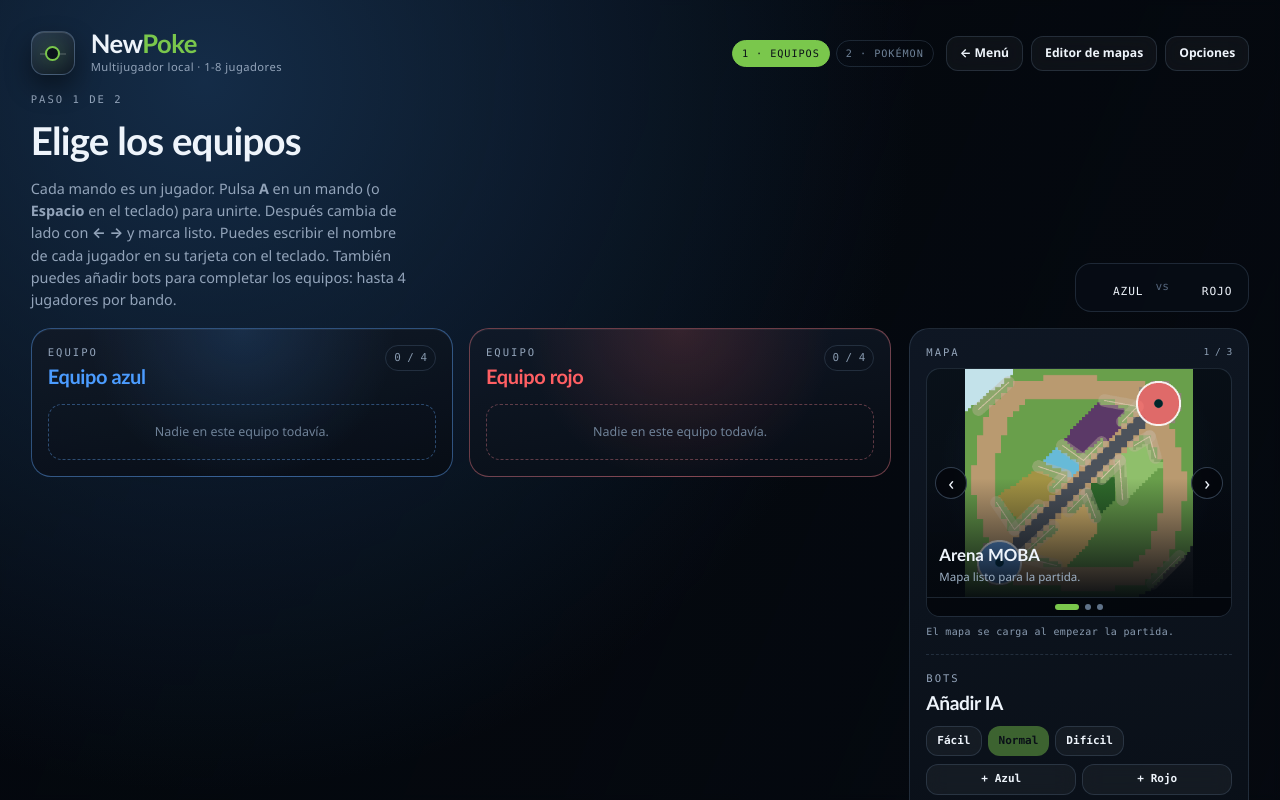
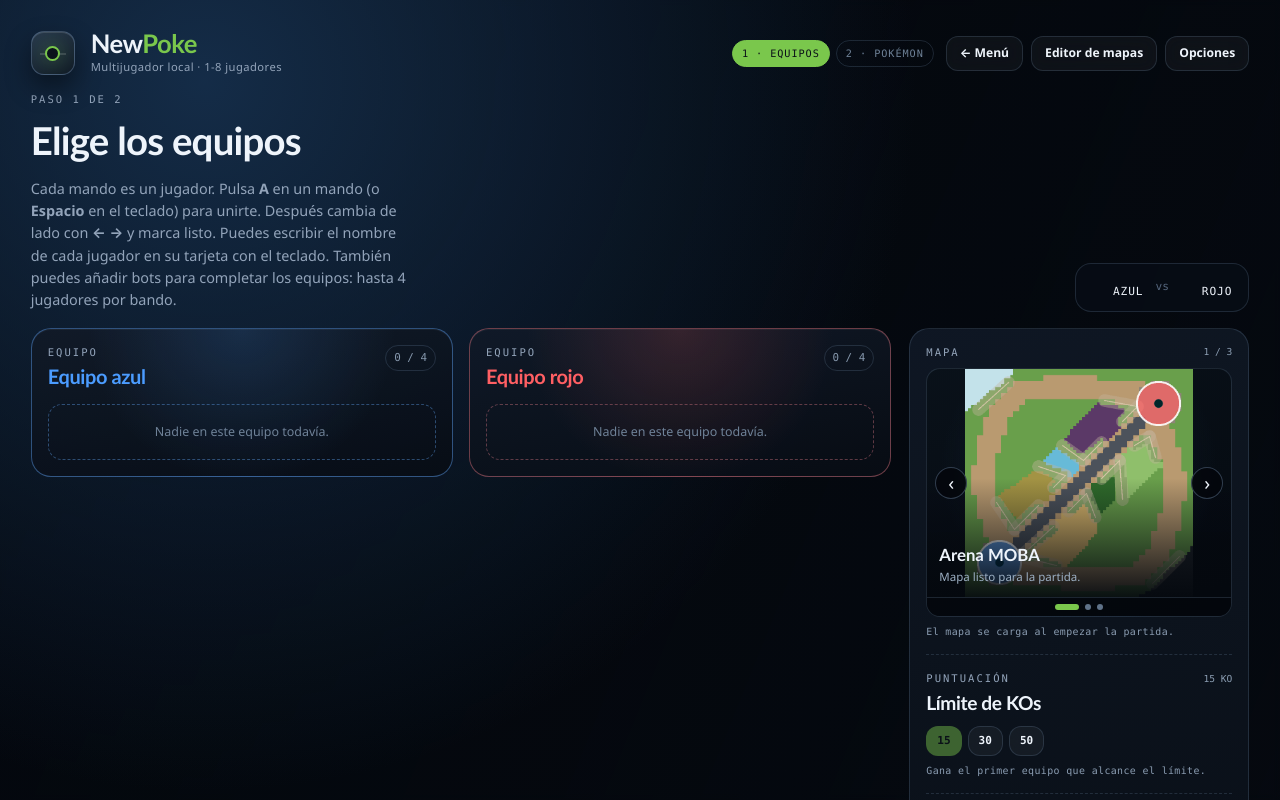
Before and after one commit to SirReiva/pokegame, a React (Vite) app: page /#/lobby in a window 1280 px wide. Built offline with nearby package versions, Linux system fonts and the light colour scheme.

Commit message:
feat: implement configurable KO limits for team deathmatch in lobby and gameplay

```diff
--- a/src/game/game.ts
+++ b/src/game/game.ts
@@ -141,6 +141,8 @@ export interface GameOptions {
   mapId?: string;
   /** Manifiesto ya descargado por la sesión, para no pedirlo dos veces. */
   manifest?: SpriteManifest;
+  /** KOs de equipo necesarios para ganar; por defecto, `CONFIG.combat.koTarget`. */
+  koTarget?: number;
 }
 
 /** Cuánto se ensancha el radio de colisión de las cuñas de sombra. */
@@ -261,8 +263,10 @@ export class Game {
   private queuedCasts: QueuedCast[] = [];
   /** Golpes de dash detectados al moverse, resueltos con el resto del frame. */
   private pendingInstantHits: PendingInstantHit[] = [];
-  /** Marcador de la partida; gana el primero que llegue a `KO_TARGET`. */
+  /** Marcador de la partida; gana el primero que llegue a `koTarget`. */
   private teamScores: Record<Team, number> = { blue: 0, red: 0 };
+  /** Límite de KOs de esta partida, fijado al crearla. */
+  private readonly koTarget: number;
   /** Últimos KOs globales; cada vista pinta su propio feed con esta lista. */
   private killFeed: KillFeedEntry[] = [];
   private killFeedSeq = 0;
@@ -322,6 +326,7 @@ export class Game {
   constructor(canvas: HTMLCanvasElement, callbacks: GameCallbacks, options: GameOptions = {}) {
     this.callbacks = callbacks;
     this.options = options;
+    this.koTarget = Math.max(1, Math.floor(options.koTarget ?? KO_TARGET));
 
     this.app = new pc.Application(canvas, {
       graphicsDeviceOptions: {
@@ -2516,7 +2521,7 @@ export class Game {
   }
 
   private knockOut(target: MatchPlayerState, killer: MatchPlayerState): void {
-    // El fin de partida es idempotente: el primer KO que alcanza KO_TARGET
+    // El fin de partida es idempotente: el primer KO que alcanza `koTarget`
     // decide el ganador y los KO posteriores del mismo frame ni suman ni
     // vuelven a llamar a `onMatchEnd`.
     if (this.matchOver) return;
@@ -2558,7 +2563,7 @@ export class Game {
     if (killer.team !== target.team) {
       killer.kills += 1;
       this.teamScores[killer.team] += 1;
-      if (this.teamScores[killer.team] >= KO_TARGET) {
+      if (this.teamScores[killer.team] >= this.koTarget) {
         this.matchOver = true;
         this.winner = killer.team;
         // La partida termina aquí: el tema de combate no debe seguir bajo el
--- a/src/game/multiplayer.ts
+++ b/src/game/multiplayer.ts
@@ -43,6 +43,9 @@ export const BOT_DIFFICULTY_LABEL: Record<BotDifficulty, string> = {
   normal: 'Normal',
   hard: 'Difícil'
 };
+
+/** Límites de KOs que se pueden elegir en el lobby. */
+export const KO_TARGET_OPTIONS: readonly number[] = [15, 30, 50];
 
 export interface TeamInfo {
   label: string;
--- a/src/screens/LobbyRoute.tsx
+++ b/src/screens/LobbyRoute.tsx
@@ -79,8 +79,10 @@ function LobbyContent() {
       maps={session.maps}
       mapId={session.mapId}
       botDifficulty={session.botDifficulty}
+      koTarget={session.koTarget}
       onChangeMap={session.setMapId}
       onChangeBotDifficulty={session.setBotDifficulty}
+      onChangeKoTarget={session.setKoTarget}
       onAddBot={session.addBot}
       onFillBots={session.fillBots}
       onJoin={session.joinDevice}
--- a/src/screens/PlayScreen.tsx
+++ b/src/screens/PlayScreen.tsx
@@ -58,9 +58,10 @@ interface PlayScreenProps {
   mapId: string;
   configs: MatchPlayerConfig[];
   players: LobbyPlayer[];
+  koTarget: number;
 }
 
-function PlayScreen({ manifest, mapId, configs, players }: PlayScreenProps) {
+function PlayScreen({ manifest, mapId, configs, players, koTarget }: PlayScreenProps) {
   const [, navigate] = useLocation();
   const { resetPlayers, resetRosterReady } = useSession();
 
@@ -150,7 +151,7 @@ function PlayScreen({ manifest, mapId, configs, players }: PlayScreenProps) {
           if (!disposed) handlersRef.current?.onCountdown(remaining);
         }
       },
-      { mapId, manifest }
+      { mapId, manifest, koTarget }
     );
 
     gameRef.current = game;
@@ -161,7 +162,7 @@ function PlayScreen({ manifest, mapId, configs, players }: PlayScreenProps) {
       gameRef.current = null;
       game.dispose();
     };
-  }, [mapId, manifest]);
+  }, [mapId, manifest, koTarget]);
 
   useEffect(() => {
     gameRef.current?.setPaused(paused || modal !== null);
@@ -264,6 +265,7 @@ function PlayScreen({ manifest, mapId, configs, players }: PlayScreenProps) {
               manifest={manifest}
               players={players.filter((player) => !player.isBot)}
               stats={stats}
+              koTarget={koTarget}
               onPause={() => setPaused(true)}
             />
           )}
@@ -758,7 +760,7 @@ function MatchScoreboard({
 }
 
 function PlayGuard() {
-  const { manifest, mapId, matchConfigs, players } = useSession();
+  const { manifest, mapId, matchConfigs, players, koTarget } = useSession();
 
   if (!manifest || !mapId) return <Redirect to="/lobby" />;
   if (!matchConfigs) return <Redirect to={players.length > 0 ? '/roster' : '/lobby'} />;
@@ -769,6 +771,7 @@ function PlayGuard() {
       mapId={mapId}
       configs={matchConfigs}
       players={players}
+      koTarget={koTarget}
     />
   );
 }
--- a/src/session/SessionProvider.tsx
+++ b/src/session/SessionProvider.tsx
@@ -12,6 +12,7 @@ import {
   hasAssignedAbilities,
   type CommonAbilityId
 } from '../game/abilities';
+import { CONFIG } from '../game/config';
 import type { InputDeviceInfo, MenuAction } from '../game/input';
 import { loadMapIndex, type MapIndexEntry } from '../game/map';
 import {
@@ -107,6 +108,7 @@ export function SessionProvider({ children }: { children: ReactNode }) {
   const [manifest, setManifest] = useState<SpriteManifest | null>(null);
   const [maps, setMaps] = useState<MapIndexEntry[]>([]);
   const [mapId, setMapIdState] = useState('');
+  const [koTarget, setKoTargetState] = useState<number>(CONFIG.combat.koTarget);
   const [players, setPlayers] = useState<LobbyPlayer[]>([]);
   const [botDifficulty, setBotDifficultyState] = useState<BotDifficulty>('normal');
 
@@ -163,6 +165,11 @@ export function SessionProvider({ children }: { children: ReactNode }) {
     if (!mapsRef.current.some((entry) => entry.id === next)) return;
     mapIdRef.current = next;
     setMapIdState(next);
+  }, []);
+
+  const setKoTarget = useCallback((next: number) => {
+    if (!Number.isFinite(next) || next <= 0) return;
+    setKoTargetState(Math.floor(next));
   }, []);
 
   const joinDevice = useCallback(
@@ -492,6 +499,8 @@ export function SessionProvider({ children }: { children: ReactNode }) {
       maps,
       mapId,
       setMapId,
+      koTarget,
+      setKoTarget,
       players,
       matchConfigs,
       joinDevice,
@@ -522,6 +531,8 @@ export function SessionProvider({ children }: { children: ReactNode }) {
       maps,
       mapId,
       setMapId,
+      koTarget,
+      setKoTarget,
       players,
       matchConfigs,
       joinDevice,
--- a/src/session/sessionContext.ts
+++ b/src/session/sessionContext.ts
@@ -16,6 +16,9 @@ export interface SessionValue {
   maps: MapIndexEntry[];
   mapId: string;
   setMapId: (id: string) => void;
+  /** KOs de equipo necesarios para ganar; por defecto, `CONFIG.combat.koTarget`. */
+  koTarget: number;
+  setKoTarget: (value: number) => void;
   players: LobbyPlayer[];
   matchConfigs: MatchPlayerConfig[] | null;
   joinDevice: (device: InputDeviceInfo) => void;
--- a/src/ui/LobbyScreen.tsx
+++ b/src/ui/LobbyScreen.tsx
@@ -6,6 +6,7 @@ import { publicUrl } from '../game/publicUrl';
 import {
   BOT_DIFFICULTIES,
   BOT_DIFFICULTY_LABEL,
+  KO_TARGET_OPTIONS,
   MAX_PLAYERS,
   MAX_TEAM_SIZE,
   PLAYER_NAME_MAX_LENGTH,
@@ -30,8 +31,10 @@ interface LobbyScreenProps {
   maps: MapIndexEntry[];
   mapId: string;
   botDifficulty: BotDifficulty;
+  koTarget: number;
   onChangeMap: (mapId: string) => void;
   onChangeBotDifficulty: (difficulty: BotDifficulty) => void;
+  onChangeKoTarget: (value: number) => void;
   onAddBot: (team: Team) => void;
   onFillBots: () => void;
   onJoin: (device: InputDeviceInfo) => void;
@@ -182,8 +185,10 @@ export function LobbyScreen({
   maps,
   mapId,
   botDifficulty,
+  koTarget,
   onChangeMap,
   onChangeBotDifficulty,
+  onChangeKoTarget,
   onAddBot,
   onFillBots,
   onJoin,
@@ -376,6 +381,32 @@ export function LobbyScreen({
 
             <div className="mb-4 border-b border-dashed border-line pb-3.5">
               <div className="flex items-center justify-between gap-2">
+                <span className={eyebrow}>Puntuación</span>
+                <span className="font-mono text-9.6 text-steel-500">
+                  {koTarget} KO
+                </span>
+              </div>
+              <h3 className="mt-0.5 text-19.2">Límite de KOs</h3>
+              <div className="mt-2 flex flex-wrap gap-1.5">
+                {KO_TARGET_OPTIONS.map((value) => (
+                  <button
+                    key={value}
+                    type="button"
+                    className={btnClass(value === koTarget ? 'accent' : 'ghost', 'tiny')}
+                    disabled={value === koTarget}
+                    onClick={() => onChangeKoTarget(value)}
+                  >
+                    {value}
+                  </button>
+                ))}
+              </div>
+              <p className="mt-2 font-mono text-9.92 tracking-[0.04em] text-steel-500">
+                Gana el primer equipo que alcance el límite.
+              </p>
+            </div>
+
+            <div className="mb-4 border-b border-dashed border-line pb-3.5">
+              <div className="flex items-center justify-between gap-2">
                 <span className={eyebrow}>Bots</span>
                 {bots > 0 && (
                   <span className="font-mono text-9.6 text-steel-500">
--- a/src/ui/MatchHud.tsx
+++ b/src/ui/MatchHud.tsx
@@ -1,6 +1,5 @@
 import type { CSSProperties } from 'react';
 import type { BuffStat } from '../game/abilities';
-import { KO_TARGET } from '../game/combat';
 import {
   TEAM_INFO,
   computeSplitLayout,
@@ -19,6 +18,7 @@ interface MatchHudProps {
   manifest: SpriteManifest;
   players: LobbyPlayer[];
   stats: PlayerMatchStats[];
+  koTarget: number;
   onPause: () => void;
 }
 
@@ -132,7 +132,7 @@ function KillFeed({
  * aquí solo van los bordes de equipo y las etiquetas de cada jugador, alineadas
  * con el mismo reparto normalizado que usan las cámaras.
  */
-export function MatchHud({ manifest, players, stats, onPause }: MatchHudProps) {
+export function MatchHud({ manifest, players, stats, koTarget, onPause }: MatchHudProps) {
   const layout = computeSplitLayout(players.length);
   const statsBySlot = new Map(stats.map((entry) => [entry.slot, entry]));
   const pokemonNames = new Map(
@@ -151,7 +151,7 @@ export function MatchHud({ manifest, players, stats, onPause }: MatchHudProps) {
           {scoreBlue}
         </span>
         <span className="font-mono text-9.28 tracking-[0.12em] text-steel-650 uppercase">
-          a {KO_TARGET}
+          a {koTarget}
         </span>
         <span
           className="font-display text-14.72 font-extrabold tabular-nums"
```
Also changed, not shown: 1 other file (tests, documents, lock files or other folders).
